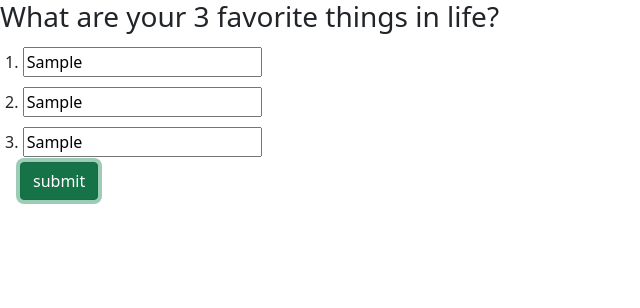
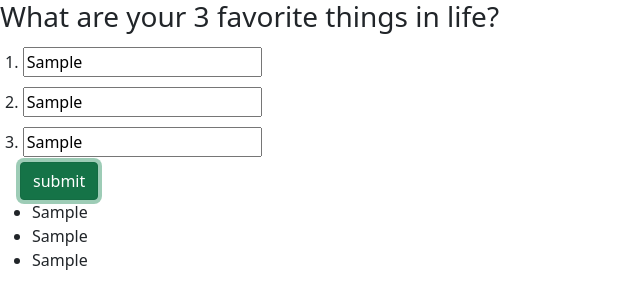
Before and after one commit to aGhouzlane/favorite-things-webpage, a plain HTML site: page index.html in a window 1280 px wide. Both pictures are taken after typing "Sample", "Sample", "Sample" into the empty fields and a click on the input "submit". Shown: the whole page, without its empty margins (0-640 px from the left). Drawn offline with nearby package versions, Linux system fonts and the light colour scheme.

Commit message:
Add an array an display it in ul
Co-authored-by: Brandon Magofna <Magofna68@gmail.com>

```diff
--- a/index.html
+++ b/index.html
@@ -28,6 +28,12 @@
     <input style="margin-left: 20px;" class="btn btn-success" type="submit" value="submit">
   </form>
 
+  <div id="output">
+    <ul>
+
+    </ul>
+  </div>
+
   <script src="js/jquery-3.6.0.js"></script>
   <script src="js/scripts.js"></script>
 </body>
--- a/js/scripts.js
+++ b/js/scripts.js
@@ -9,7 +9,15 @@ $(document).ready(function () {
 
     var inputs = [fInput, sInput, tInput];
 
-    console.log(inputs);
+    var newArray = [];
+    newArray.push(inputs[0]);
+    newArray.push(inputs[1]);
+    newArray.push(inputs[2]);
+
+
+    $("ul").append("<li>" + newArray[0] + "</li>");
+    $("ul").append("<li>" + newArray[1] + "</li>");
+    $("ul").append("<li>" + newArray[2] + "</li>");
 
   });
 
```
